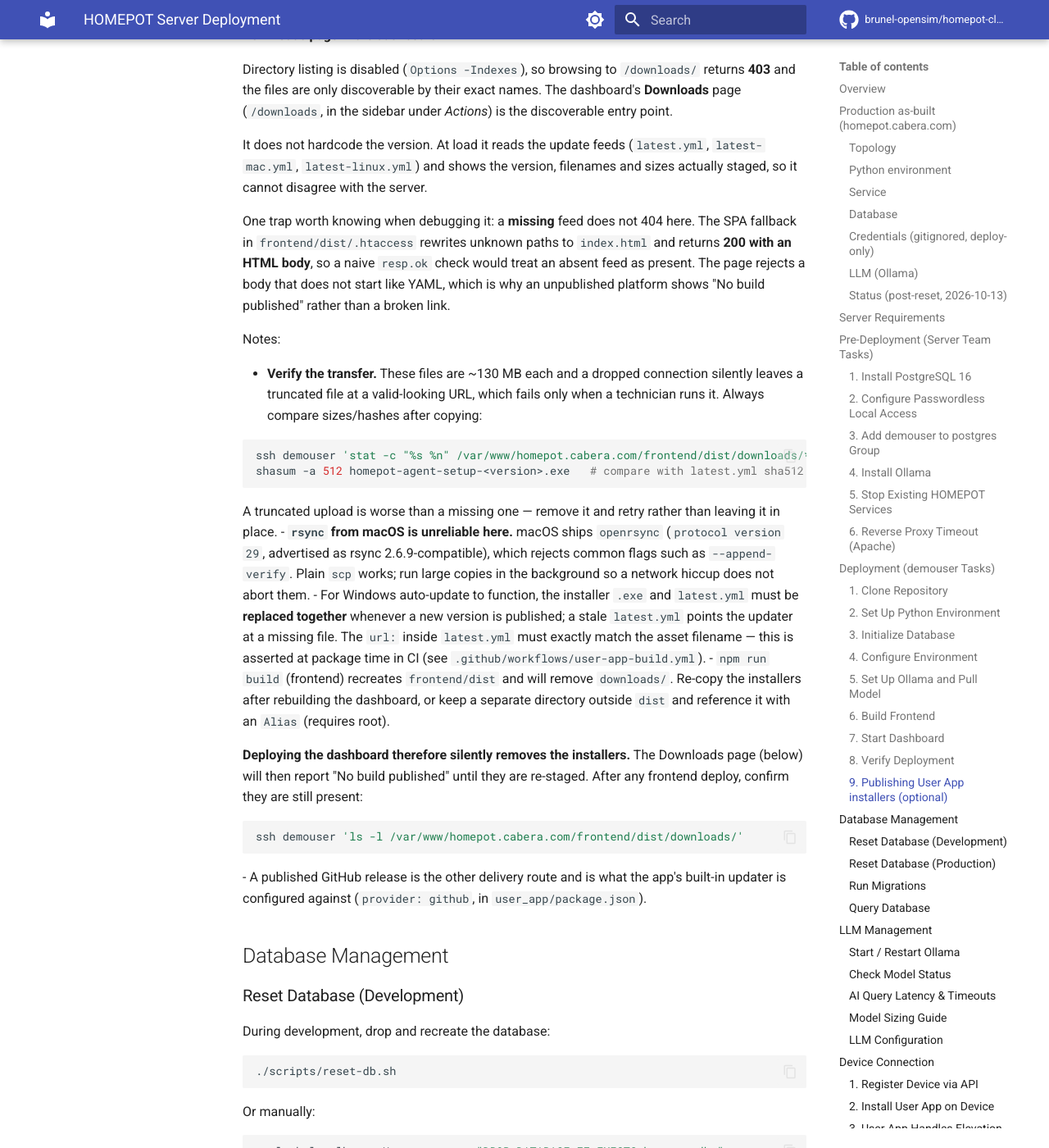
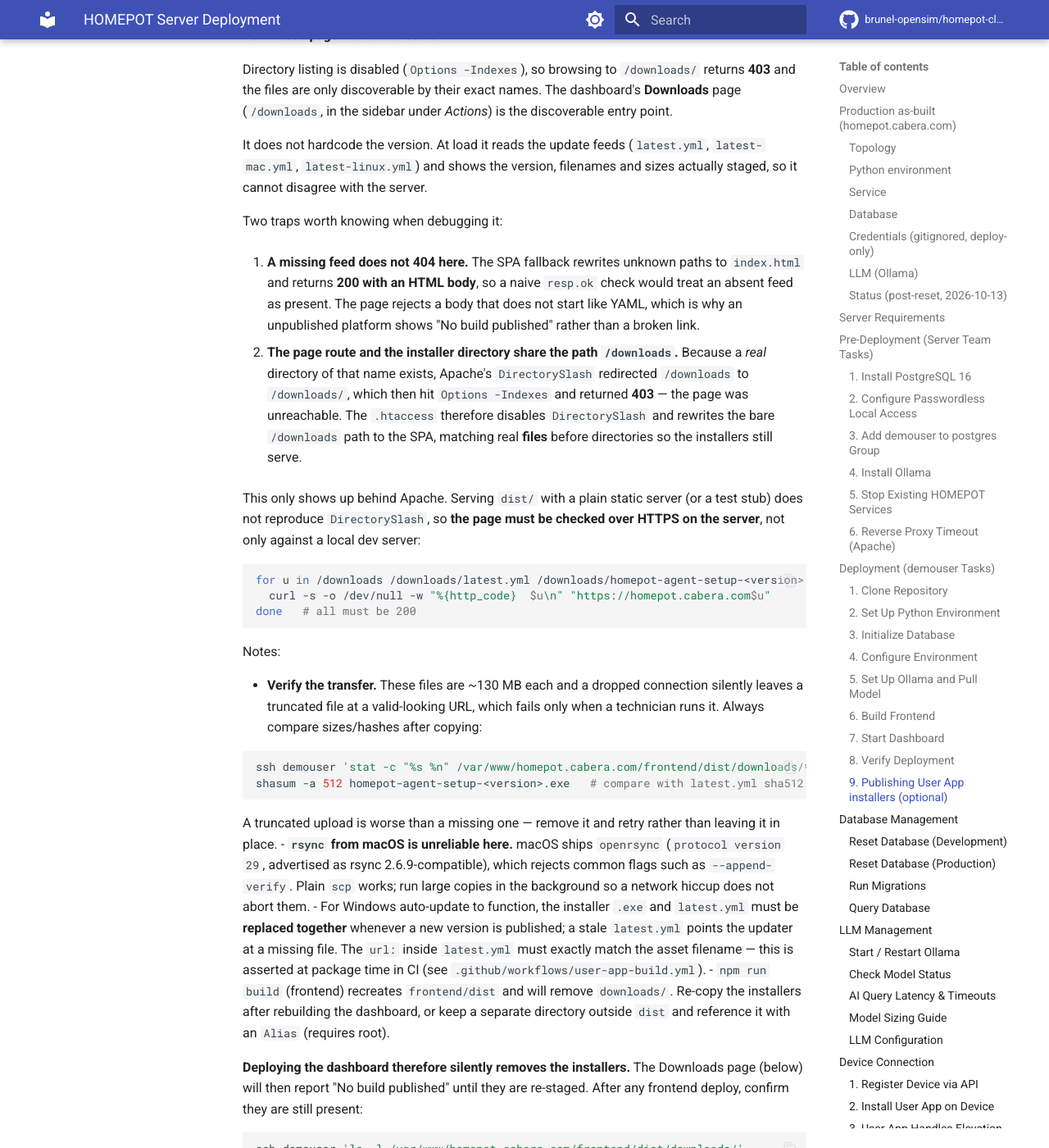
Before and after one commit to brunel-opensim/homepot-client, an MkDocs documentation site: the page built from docs/server-deployment.md, in a window 1280 px wide and 1400 px high, scrolled down 7990 px. Shown: the whole window at 82% size. Built offline with MkDocs 1.6.1 and Material for MkDocs 9.7.7, drawn with Linux system fonts in a browser that asks for light colours; comment, search, counter and statistics services are not loaded; the version menu is left out; some of the changed text lies outside the part shown.

Commit message:
fix(frontend): make /downloads reachable behind Apache
The Downloads page added in #535 was unreachable on the server. It worked in
the browser check I did before merging, because that check served dist/ through
a stub that has no DirectorySlash behaviour -- the real Apache path was never
exercised.

On Apache a real directory named downloads/ exists (it holds the installers), so
DirectorySlash redirected /downloads to /downloads/, which then hit
Options -Indexes and returned 403:

  /downloads          -> 301 -> /downloads/ -> 403

So the sidebar link landed on a 403 page while the installer URLs kept working,
which is exactly the kind of breakage that looks fine from the outside.

The fix, in frontend/public/.htaccess (the tracked source Vite copies into
dist/):

  * disable DirectorySlash, since the physical directory and the React route
    legitimately share the path /downloads;
  * rewrite the bare /downloads (and /downloads/) to index.html so the page
    wins that path;
  * match real FILES before directories. The previous rule matched '-f OR -d'
    and would have served the directory before the rewrite could claim it.
    Dropping '-d' from that condition is what makes the page route work, while
    /downloads/<installer> still serves normally.

Verified over HTTPS against the deployed server, logged in as the actual
technician account danuja@mydd.app via the Client tab: the sidebar link opens
the page, it reads the live feed and shows v0.3.0 / 122.2 MB, and clicking
Download fetches homepot-agent-setup-0.3.0.exe. All of /downloads, /downloads/,
the three installer files, the other SPA routes and the API return 200.

Docs record both traps: that the page route and the installer directory share a
path, that DirectorySlash only reproduces behind Apache so the page must be
checked on the server rather than a dev server, and that Apache config lives in
frontend/public/.htaccess rather than dist/, which is a build artifact.

Gates: npm run format:check (previously not run -- #535 needed a follow-up fix
for it), lint, 122 tests, build, and mkdocs build --strict all pass.

````diff
--- a/docs/server-deployment.md
+++ b/docs/server-deployment.md
@@ -383,12 +383,31 @@ It does not hardcode the version. At load it reads the update feeds
 (`latest.yml`, `latest-mac.yml`, `latest-linux.yml`) and shows the version,
 filenames and sizes actually staged, so it cannot disagree with the server.
 
-One trap worth knowing when debugging it: a **missing** feed does not 404 here.
-The SPA fallback in `frontend/dist/.htaccess` rewrites unknown paths to
-`index.html` and returns **200 with an HTML body**, so a naive `resp.ok` check
-would treat an absent feed as present. The page rejects a body that does not
-start like YAML, which is why an unpublished platform shows "No build
-published" rather than a broken link.
+Two traps worth knowing when debugging it:
+
+1. **A missing feed does not 404 here.** The SPA fallback rewrites unknown paths
+   to `index.html` and returns **200 with an HTML body**, so a naive `resp.ok`
+   check would treat an absent feed as present. The page rejects a body that
+   does not start like YAML, which is why an unpublished platform shows "No
+   build published" rather than a broken link.
+
+2. **The page route and the installer directory share the path `/downloads`.**
+   Because a *real* directory of that name exists, Apache's `DirectorySlash`
+   redirected `/downloads` to `/downloads/`, which then hit
+   `Options -Indexes` and returned **403** — the page was unreachable. The
+   `.htaccess` therefore disables `DirectorySlash` and rewrites the bare
+   `/downloads` path to the SPA, matching real **files** before directories so
+   the installers still serve.
+
+   This only shows up behind Apache. Serving `dist/` with a plain static server
+   (or a test stub) does not reproduce `DirectorySlash`, so **the page must be
+   checked over HTTPS on the server**, not only against a local dev server:
+
+   ```bash
+   for u in /downloads /downloads/latest.yml /downloads/homepot-agent-setup-<version>.exe; do
+     curl -s -o /dev/null -w "%{http_code}  $u\n" "https://homepot.cabera.com$u"
+   done   # all must be 200
+   ```
 
 Notes:
 
@@ -424,6 +443,11 @@ Notes:
   ```bash
   ssh demouser 'ls -l /var/www/homepot.cabera.com/frontend/dist/downloads/'
   ```
+- **Apache config lives in `frontend/public/.htaccess`, not `dist/`.** Vite
+  copies `public/` into `dist/` on every build, so `dist/.htaccess` is a build
+  artifact. Edit the **`public/`** copy, or the change is lost on the next
+  deploy. Rule changes there need no root (`demouser` owns both files) and take
+  effect immediately — no Apache restart.
 - A published GitHub release is the other delivery route and is what the app's
   built-in updater is configured against
   (`provider: github`, in `user_app/package.json`).
````
Also changed, not shown: 1 other file.
